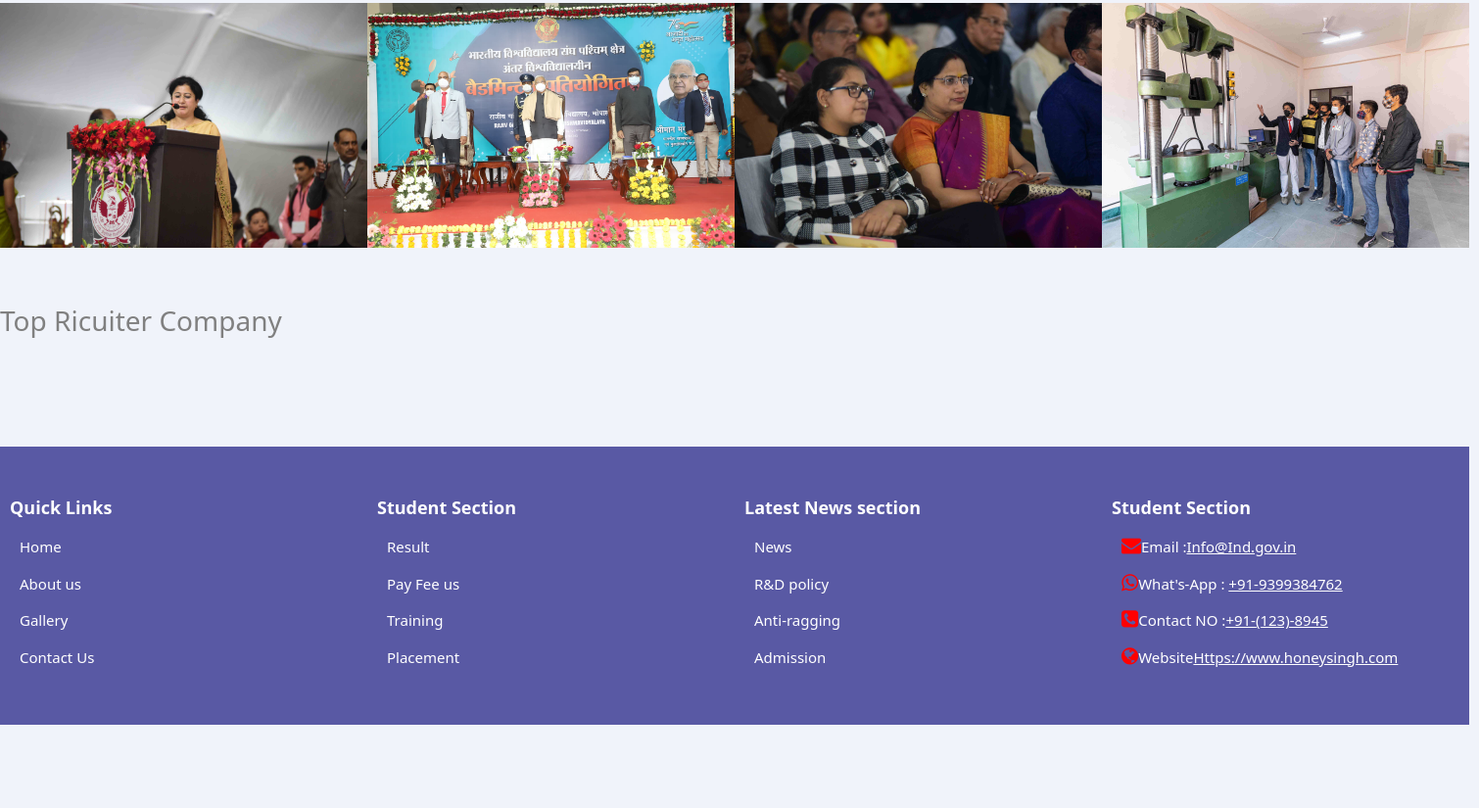
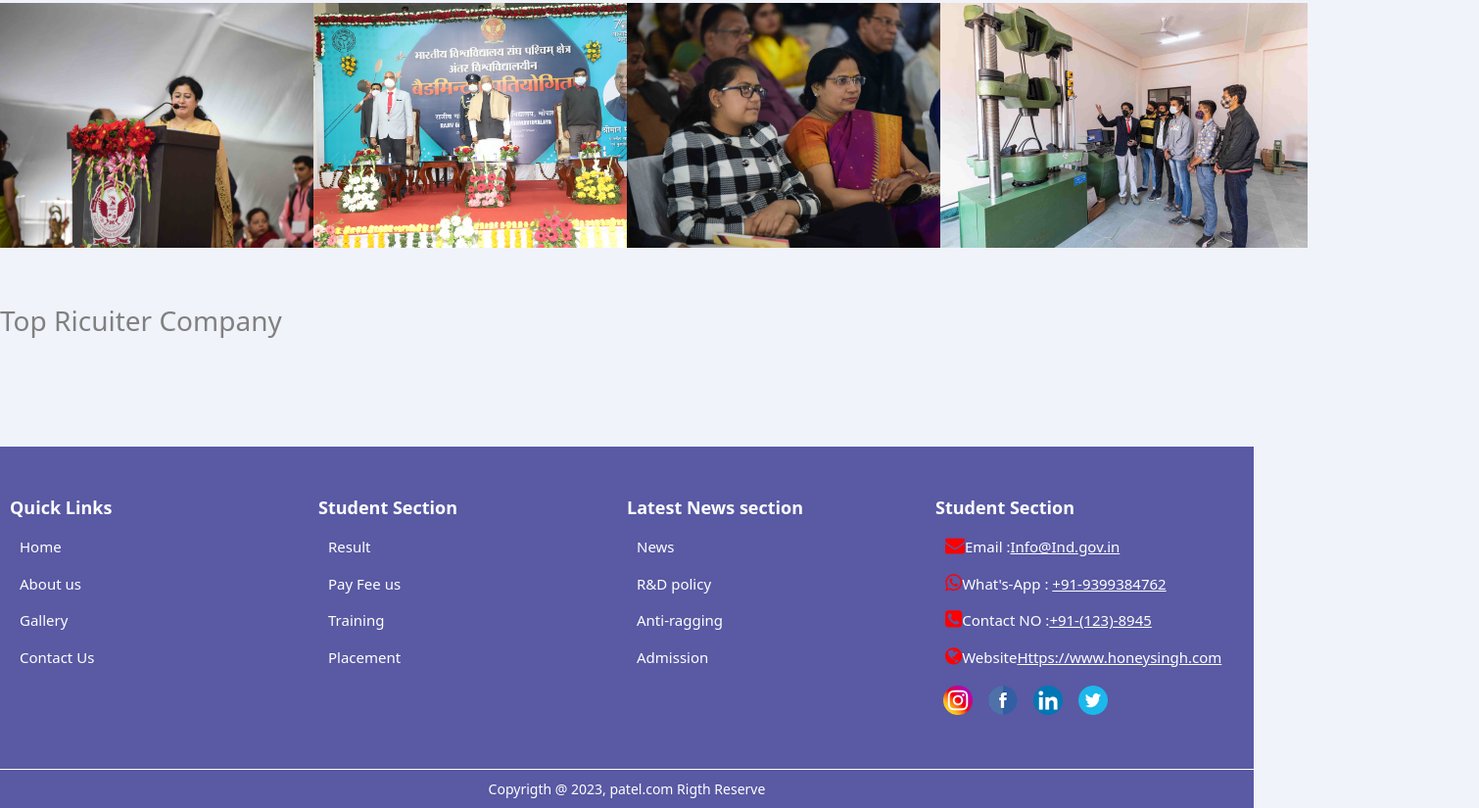
Before and after one commit to vibhor9684/my-coachng-website, a plain HTML site: page index.html in a window 1280 px wide. Shown: the part 1561-2386 px from the top of the page at 98% size, 1510 px wide, since content can reach past the window. Before the commit the page ends 2301 px from the top, so only its background shows below. Drawn offline with Linux system fonts and the light colour scheme.

Commit message:
project complete

```diff
--- a/css/style.css
+++ b/css/style.css
@@ -9,7 +9,7 @@ body,html{
     background-color: #f0f3fa;
 }
 .container{
-    width: 1500px;
+    width: 100%;
     margin: 0px auto;
 }
 .width-100{
@@ -313,3 +313,25 @@ color: white;
     font-size: bold;
 
 }
+.social-media{
+list-style: none;
+margin-top: 10px;
+
+}
+.social-media li {
+float: left;
+padding: 0px 8px;
+}
+.social-media li a img{
+width: 30px;
+}
+.footer2-bachor{
+background-color: rgb(89, 89, 164);
+padding: 10px 0px;
+border-top: 1px solid white;
+}
+.footer2-content{
+font-size: 14px;
+color: white;
+text-align: center;
+}
--- a/index.html
+++ b/index.html
@@ -27,11 +27,10 @@
             <div class="logo"><img src="./image/logo.png" alt=""></div>
             <ul class="main-menu">
                 <li><a href="#">Home</a></li>
-                <li><a href="#">About Us </a></li>
-                <li><a href="#">Academics</a></li>
-                <li><a href="#">Galery</a></li>
-                <li><a href="#">NoticeBord </a></li>
-                <li><a href="#">Contact Us</a></li>
+                <li><a href="#about-section">About Us </a></li>
+                <li><a href="#acd">Academics</a></li>
+                <li><a href="#gal">Gallery</a></li>
+                <li><a href="#con">Contact Us</a></li>
 
             </ul>
         </div>
@@ -41,7 +40,7 @@
         <img src="./image/slider.jpg" alt="" class="slider-width">
     </div>
 
-    <div class="width-100 margin-top-50">
+    <div class="width-100 margin-top-50" id="about-section">
         <div class="container">
             <div class="width-33">
                 <div class="latest-news">
@@ -103,7 +102,7 @@
             </div>
 
 
-            <div class="width-100">
+            <div class="width-100" id="acd">
                 <div class="container">
                     <div class="width-33">
                         <div class="out-principal">
@@ -161,7 +160,7 @@
                 </div>
             </div>
 
-                <div class="width-100 margin margin-top-50">
+                <div class="width-100 margin margin-top-50" id="gal">
                     <div class="container">
                         <h3 class="gallery-head-style">Gallery</h3>
                         <div class="width-25"><img src="./image/gallery-1.jpg" class="gallery-img" alt=""></div>
@@ -197,7 +196,7 @@
                     </div>
                 </div>
 
-                <div class="width-100 margin-top footer">
+                <div class="width-100 margin-top footer" id="con">
                     <div class="container">
                         <div class="width-25">
                             <h2 class="quicklink-heading">Quick Links</h2>
@@ -232,10 +231,16 @@
                         <div class="width-25">
                             <h2 class="quicklink-heading">Student Section</h2>
                             <ul class="get-in-touch">
-                                <li><i class="fa fa-envelope"></i>Email :<a href="#" class="footer-email">Info@Ind.gov.in</a></li>
+                                <li><i class="fa fa-envelope"></i>Email :<a href="#" class="footer-emailz">Info@Ind.gov.in</a></li>
                                 <li><i class="fa fa-whatsapp"></i>What's-App : <a href="#">+91-9399384762</a></li>
                                 <li><i class="fa fa-phone-square"></i>Contact NO :<a href="#">+91-(123)-8945</a></li>
                                 <li><i class="fa fa-globe"></i>Website<a href="#">Https://www.honeysingh.com</a></li>
+                            </ul>
+                            <ul class="social-media">
+                                <li><a href="#"><img src="./image/icon-instagram.png" alt=""></a></li>
+                                <li><a href="#"><img src="./image/icon-facebook.png" alt=""></a></li>
+                                <li><a href="#"><img src="./image/icon-linkedin.png" alt=""></a></li>
+                                <li><a href="#"><img src="./image/icon-twitter.png" alt=""></a></li>
                             </ul>
                         </div>
 
@@ -246,7 +251,9 @@
 
         </div>
     </div>
-
+<div class="width-100 footer2-bachor" >
+    <p class="footer2-content">Copyrigth @ 2023, patel.com Rigth Reserve</p>
+</div>
 
 </body>
 
```
Also changed, not shown: image/icon-facebook.png (added), image/icon-instagram.png (added), image/icon-linkedin.png (added), image/icon-twitter.png (added).
